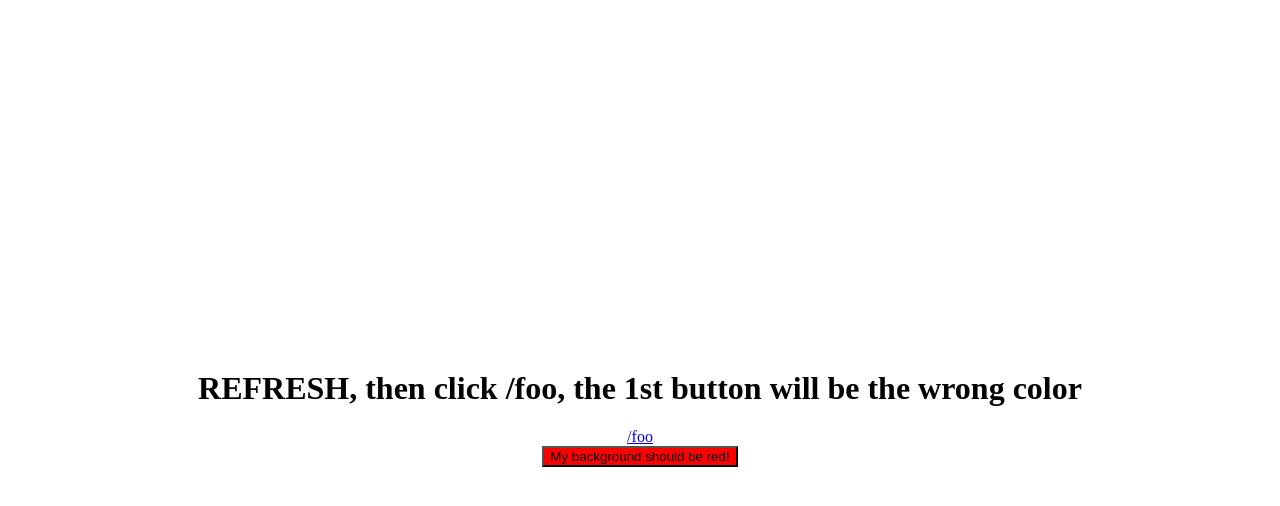
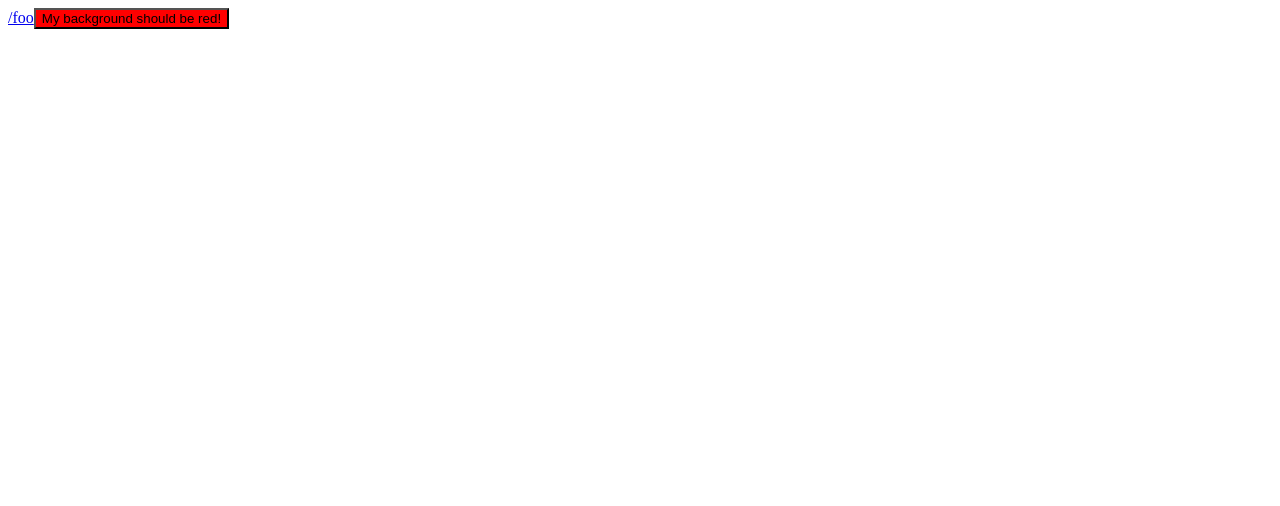
Before and after one commit to devjiwonchoi/repro-next-33286, a Next.js app: page / in a window 1280 px wide. Shown: the top 506 px of the page. Built offline with nearby package versions, Linux system fonts and the light colour scheme.

Commit message:
remove unnecessary from index

```diff
--- a/pages/index.tsx
+++ b/pages/index.tsx
@@ -1,33 +1,13 @@
 import { Red } from '@/components/red'
-
-import type { NextPage } from 'next'
-import Head from 'next/head'
 import Link from 'next/link'
 
-const Home: NextPage = () => {
+export default function Home() {
   return (
-    <div
-      style={{
-        display: 'flex',
-        flexDirection: 'column',
-        alignItems: 'center',
-        justifyContent: 'center',
-        height: '100vh',
-      }}
-    >
-      <Head>
-        <title>Create Next App</title>
-        <meta name="description" content="Generated by create next app" />
-        <link rel="icon" href="/favicon.ico" />
-      </Head>
-
-      <h1>REFRESH, then click /foo, the 1st button will be the wrong color</h1>
+    <>
       <Link href="/foo">
         <a>/foo</a>
       </Link>
       <Red />
-    </div>
+    </>
   )
 }
-
-export default Home
```
